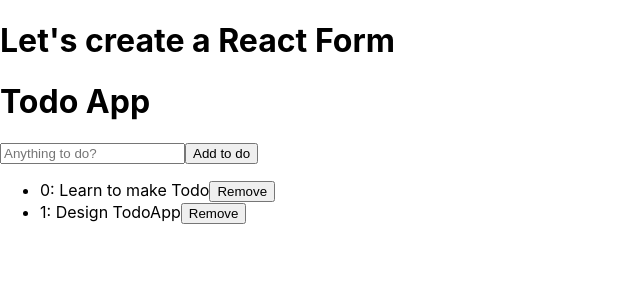
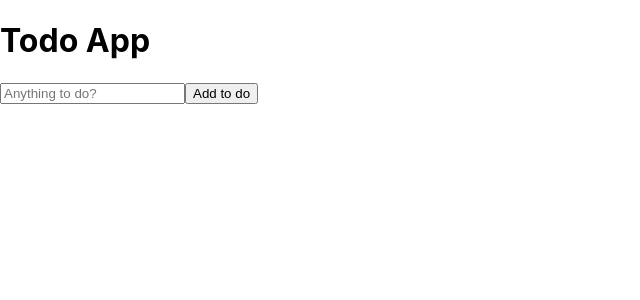
Before and after one commit to dhetacm/react-form-learn, a React (Create React App) app: page / in a window 1280 px wide. Shown: the top 300 px of the page, without its empty margins (0-640 px from the left). Built offline with nearby package versions, Linux system fonts and the light colour scheme.

Commit message:
Add button remove handler

```diff
--- a/src/App.js
+++ b/src/App.js
@@ -6,7 +6,6 @@ class App extends Component {
   render() {
     return (
       <div>
-        <h1>Let's create a React Form</h1>
         <TodoApp />
       </div>
     );
--- a/src/TodoApp/index.js
+++ b/src/TodoApp/index.js
@@ -6,16 +6,8 @@ class TodoApp extends Component {
 
     this.state = {
       input: "",
-      todos: [
-        {
-          id: 0,
-          text: "Learn to make Todo"
-        },
-        {
-          id: 1,
-          text: "Design TodoApp"
-        }
-      ]
+      latestId: 0,
+      todos: []
     };
   }
 
@@ -25,16 +17,27 @@ class TodoApp extends Component {
 
   handleTodoSubmit = event => {
     event.preventDefault();
-    console.log(this.state.input);
 
+    const latestId = this.state.latestId;
     const newTodo = {
-      id: this.state.todos.length,
+      id: latestId,
       text: this.state.input
     };
     const newTodos = this.state.todos.concat(newTodo);
 
     this.setState({
       input: "",
+      latestId: latestId + 1,
+      todos: newTodos
+    });
+  };
+
+  removeTodo = indexToRemove => {
+    const newTodos = this.state.todos.filter((todo, index) => {
+      return index !== indexToRemove;
+    });
+
+    this.setState({
       todos: newTodos
     });
   };
```
